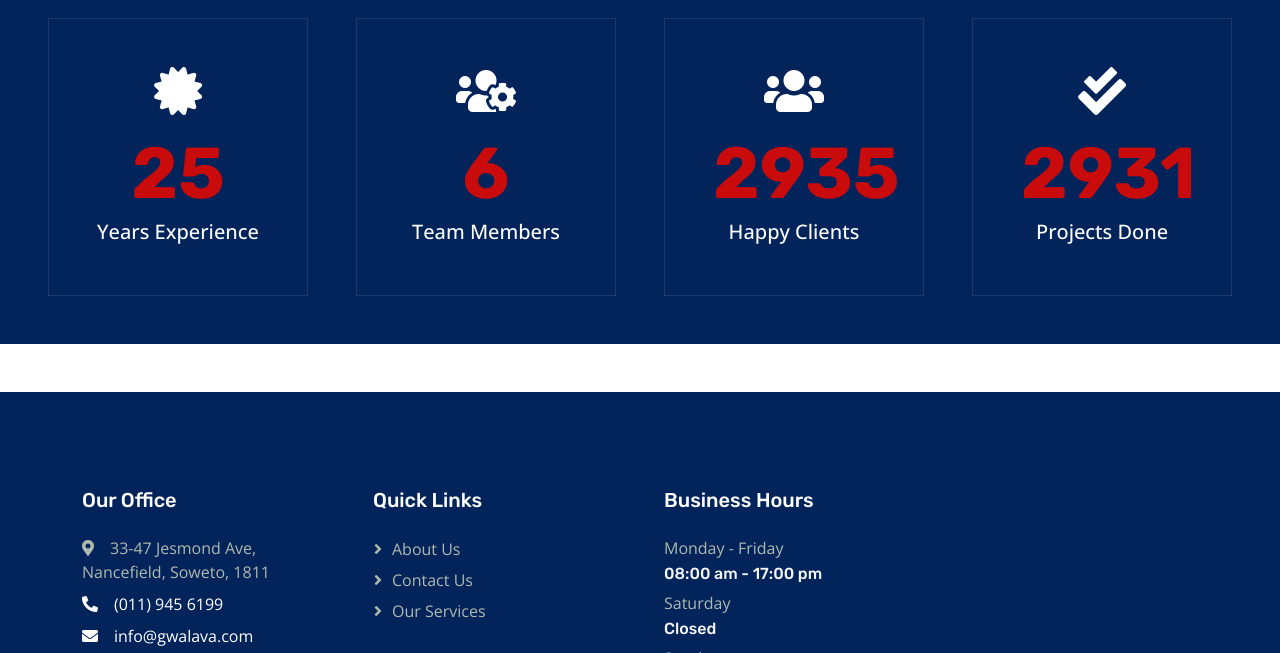
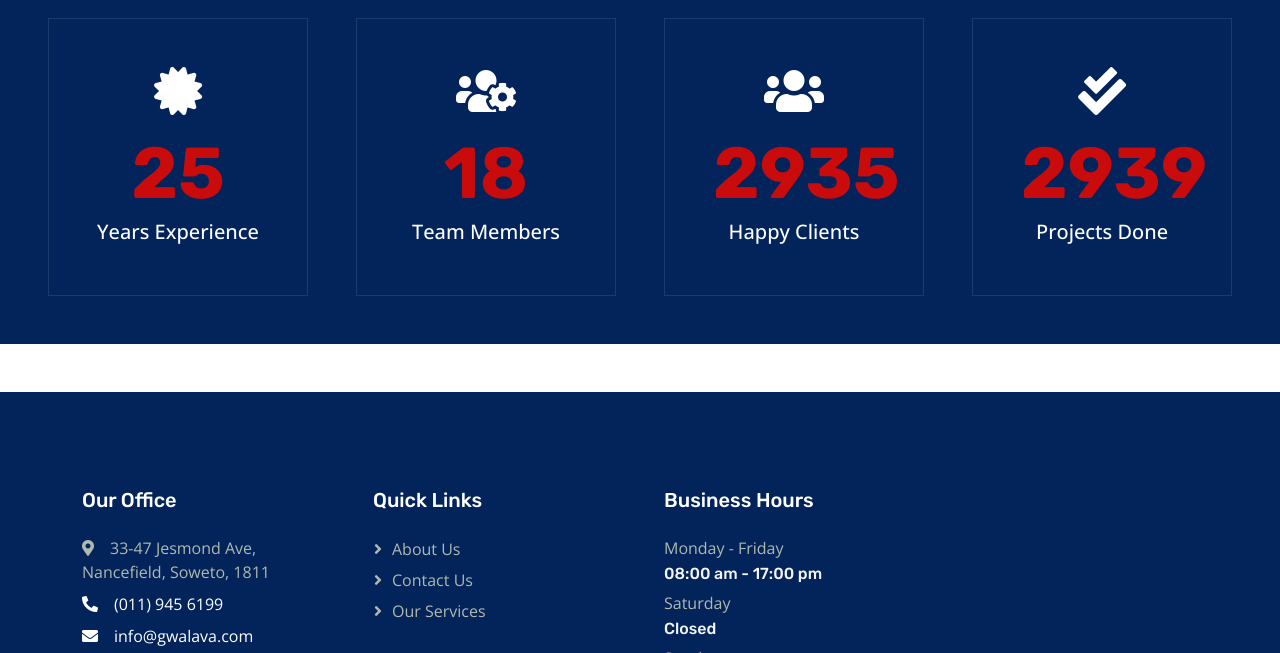
Before and after one commit to Marshall-007/Gwalava-Boards, a plain HTML site: page about.html in a window 1280 px wide. Shown: the part 1420-2073 px from the top of the page. Drawn offline with nearby package versions, Linux system fonts and the light colour scheme.

Commit message:
Update team members and projects count in about.html

```diff
--- a/about.html
+++ b/about.html
@@ -219,7 +219,7 @@
           <div class="col-md-6 col-xl-3 wow fadeIn" data-wow-delay="0.3s">
               <div class="text-center border p-5">
                   <i class="fa fa-users-cog fa-3x text-white mb-3"></i>
-                  <h1 class="display-2 text-primary mb-0" data-toggle="counter-up">6</h1>
+                  <h1 class="display-2 text-primary mb-0" data-toggle="counter-up">18</h1>
                   <span class="fs-5 fw-semi-bold text-white">Team Members</span>
               </div>
           </div>
@@ -233,7 +233,7 @@
           <div class="col-md-6 col-xl-3 wow fadeIn" data-wow-delay="0.7s">
               <div class="text-center border p-5">
                   <i class="fa fa-check-double fa-3x text-white mb-3"></i>
-                  <h1 class="display-2 text-primary mb-0" data-toggle="counter-up">2931</h1>
+                  <h1 class="display-2 text-primary mb-0" data-toggle="counter-up">2939</h1>
                   <span class="fs-5 fw-semi-bold text-white">Projects Done</span>
               </div>
           </div>
```
